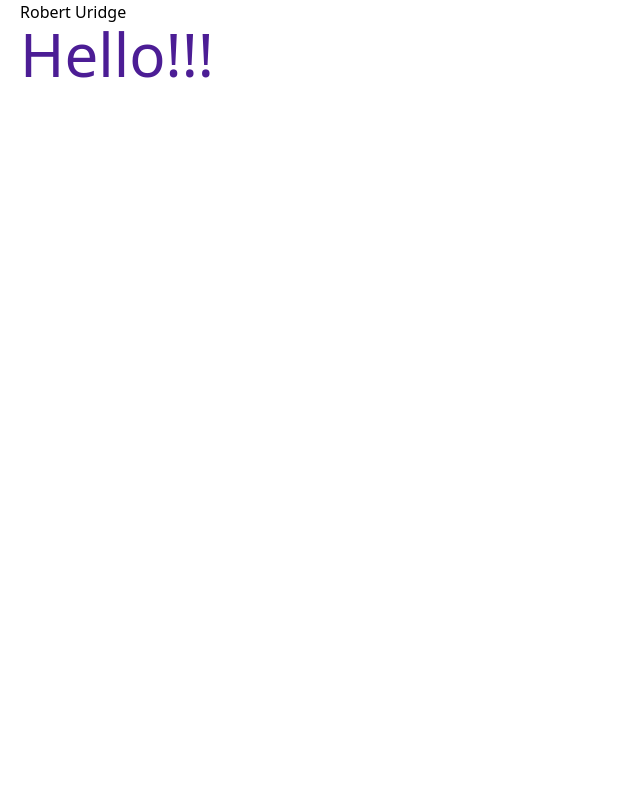
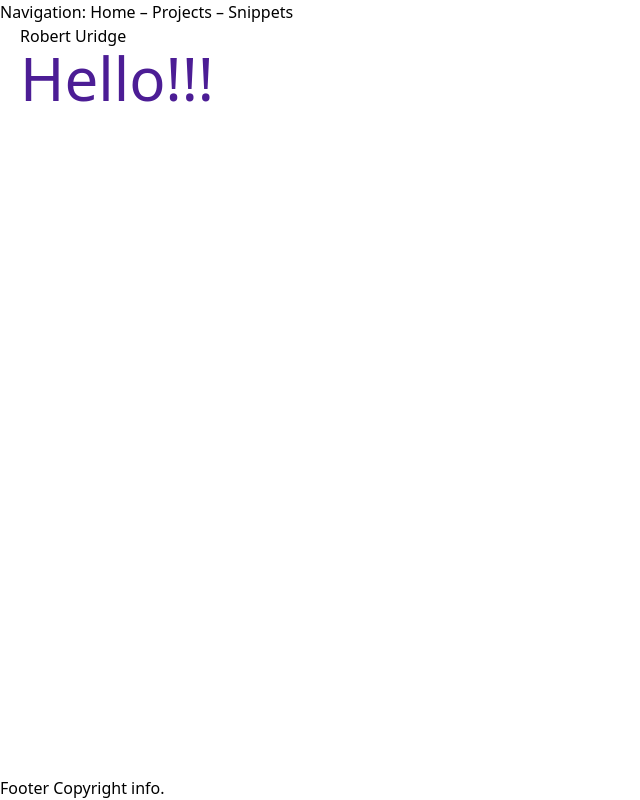
Before and after one commit to ruridge/uridge-gatsby, a Gatsby site: page / in a window 1280 px wide. Shown: the whole page, without its empty margins (0-640 px from the left). Built offline with nearby package versions, Linux system fonts and the light colour scheme; Gatsby itself is replaced by a stand-in of ours.

Commit message:
feat(Layout): initial layout structure

```diff
--- /dev/null
+++ b/src/components/footer.js
@@ -0,0 +1,10 @@
+import * as React from "react";
+import PropTypes from "prop-types";
+
+function Footer(props) {
+  return <footer>Footer Copyright info.</footer>;
+}
+
+Footer.propTypes = {};
+
+export default Footer;
--- /dev/null
+++ b/src/components/layout.js
@@ -0,0 +1,20 @@
+import * as React from "react";
+import PropTypes from "prop-types";
+import MainNavBar from "./main-nav-bar";
+import Footer from "./footer";
+
+const Layout = ({ children }) => {
+  return (
+    <div className="flex flex-col min-h-screen antialiased">
+      <MainNavBar />
+      <main className="flex-1">{children}</main>
+      <Footer />
+    </div>
+  );
+};
+
+Layout.propTypes = {
+  children: PropTypes.node.isRequired,
+};
+
+export default Layout;
--- /dev/null
+++ b/src/components/main-nav-bar.js
@@ -0,0 +1,10 @@
+import * as React from "react";
+import PropTypes from "prop-types";
+
+function MainNavBar(props) {
+  return <nav>Navigation: Home – Projects – Snippets</nav>;
+}
+
+MainNavBar.propTypes = {};
+
+export default MainNavBar;
--- a/src/components/seo.js
+++ b/src/components/seo.js
@@ -1,4 +1,4 @@
-import React from "react";
+import * as React from "react";
 import PropTypes from "prop-types";
 import { Helmet } from "react-helmet";
 import { useLocation } from "@reach/router";
--- a/src/pages/index.js
+++ b/src/pages/index.js
@@ -1,11 +1,12 @@
 import * as React from "react";
 import Seo from "../components/seo";
+import Layout from "../components/layout";
 import { useSiteMetadata } from "../hooks/use-site-metadata";
 
 function IndexPage() {
   const { title } = useSiteMetadata();
   return (
-    <>
+    <Layout>
       <Seo tile={title} />
       <div className="max-w-screen-xl px-5 mx-auto">
         <span>{title}</span>
@@ -13,7 +14,7 @@ function IndexPage() {
           Hello!!!
         </h1>
       </div>
-    </>
+    </Layout>
   );
 }
 
```
